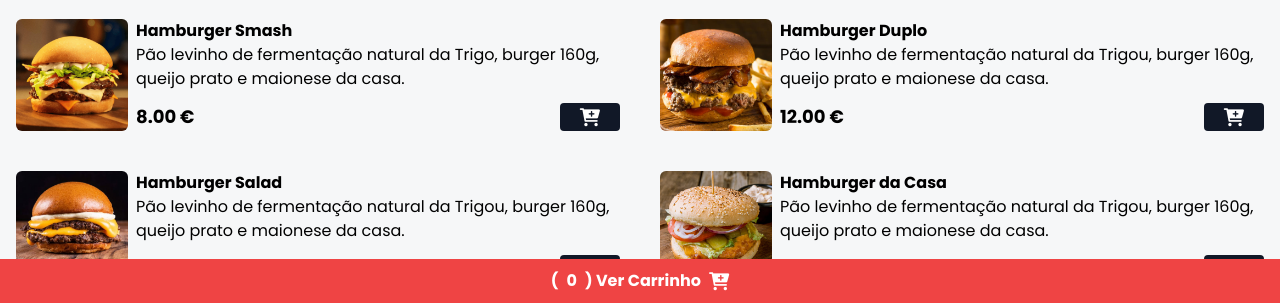
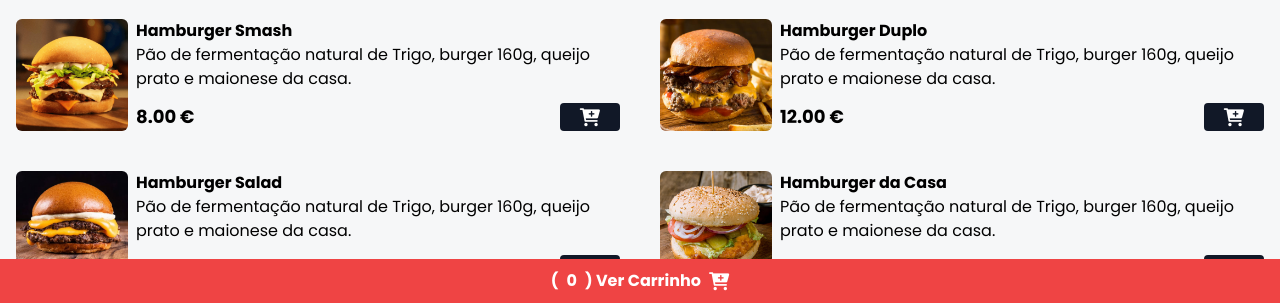
Before and after one commit to kewarrior/BurgerShop, a website: page index.html in a window 1280 px wide. Shown: the part 497-800 px from the top of the page. Drawn offline with nearby package versions, Linux system fonts and the light colour scheme.

Commit message:
mudanca Menu

```diff
--- a/index.html
+++ b/index.html
@@ -74,8 +74,8 @@
         <div>
             <p  class="font-bold">Hamburger Smash</p>
             <p>
-                Pão levinho de fermentação natural da Trigo, burger
-                160g, queijo prato e maionese da casa.</p>
+                Pão de fermentação natural de Trigo,
+                burger 160g, queijo prato e maionese da casa.</p>
 
             <div class=" flex items-center gap-2 justify-between mt-3">
                 <p class="font-bold text-lg">8.00 €</p>
@@ -101,7 +101,7 @@
         <div>
             <p class="font-bold">Hamburger Duplo</p>
             <p>
-                Pão levinho de fermentação natural da Trigou,
+                Pão de fermentação natural de Trigo,
                 burger 160g, queijo prato e maionese da casa.</p>
 
             <div class=" flex items-center gap-2 justify-between mt-3">
@@ -127,7 +127,7 @@
         <div>
             <p class="font-bold">Hamburger Salad</p>
             <p>
-                Pão levinho de fermentação natural da Trigou,
+                Pão de fermentação natural de Trigo,
                 burger 160g, queijo prato e maionese da casa.</p>
 
             <div class=" flex items-center gap-2 justify-between mt-3">
@@ -153,7 +153,7 @@
         <div>
             <p class="font-bold">Hamburger da Casa</p>
             <p>
-                Pão levinho de fermentação natural da Trigou,
+                Pão de fermentação natural de Trigo,
                 burger 160g, queijo prato e maionese da casa.</p>
 
             <div class=" flex items-center gap-2 justify-between mt-3">
```
